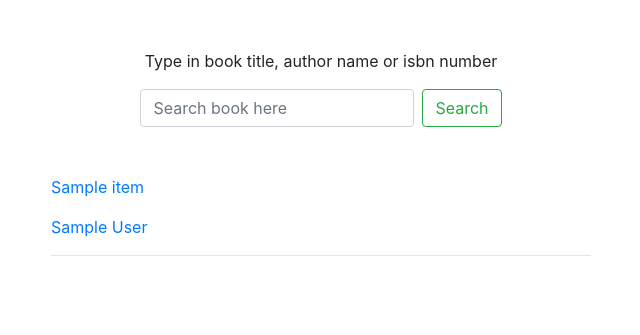
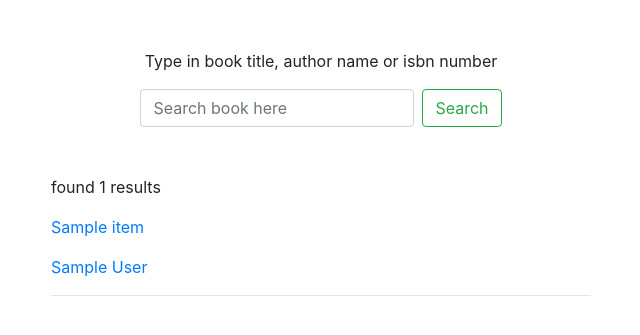
Before and after one commit to dramanesd/book-reviews-app, a Flask app: template templates/index.html in a window 1280 px wide. Shown: the part 151-486 px from the top of the page, without its empty margins (319-959 px from the left). Run offline with Flask 2, Linux system fonts and the light colour scheme; the template is opened without the code that fills it: most values are stand-ins (such as "Sample title", 1, 10 or a date in 2020); some libraries are stand-ins or nearby versions.

Commit message:
update: updated the search to conditionaly render books if any or a message otherwise

```diff
--- a/application.py
+++ b/application.py
@@ -37,7 +37,10 @@ def index():
         searchResults = db.execute("SELECT id, isbn, title, author, years FROM books WHERE isbn LIKE :isbn OR title LIKE :title OR author LIKE :author",
             {"isbn": f'%{searchTerm}%', "title": f'%{searchTerm}%', "author": f'%{searchTerm}%'}).fetchall()
 
-        return render_template('index.html', results=searchResults, index=True)
+        results = None  if len(searchResults) == 0 else searchResults
+        print(results)
+
+        return render_template('index.html', results=results, index=True)
 
     return render_template('index.html', index=True)
 
--- a/templates/book.html
+++ b/templates/book.html
@@ -3,7 +3,7 @@
 {% block content %}
   <div class="row">
     <div class="col-md-6 offset-md-3">
-      <h1>Book</h1>
+      <h1 class="mt-3">Book Details</h1>
       {% for item in bookDetails %}
         <h3>{{ item.title }}</h3>
         <p>Author: {{ item.author }}</p>
--- a/templates/index.html
+++ b/templates/index.html
@@ -13,6 +13,11 @@
     </div>
     <div class="row justify-content-center mt-5">
       <div class="col-md-6">
+        {% if results == None %}
+          <p class="text-center">There are no matching with this search term. Try agian</p>
+        {% endif %}
+        {% if results != None %}
+          <p>found {{ results|length }} results</p>
           {% for item in results %}
             <a href="{{ url_for('book', id=item.id) }}">
               <p>{{ item.title }}</p>
@@ -20,6 +25,7 @@
             </a>
             <hr>
           {% endfor %}
+        {% endif %}
       </div>
     </div>
   </div>
```
Lines whose indentation alone changed are shown as unchanged.
